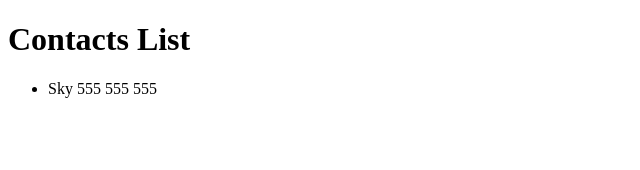
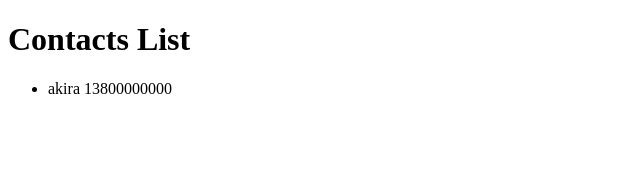
Before and after one commit to zqhong/learn-react, a React app in the folder examples/react_for_everyone/07_starting_a_real_project/: page / in a window 1280 px wide. Shown: the top 170 px of the page, without its empty margins (0-640 px from the left). Built offline with nearby package versions, Linux system fonts and the light colour scheme.

Commit message:
Passing Data Into Our Components

```diff
--- a/examples/react_for_everyone/07_starting_a_real_project/src/App.js
+++ b/examples/react_for_everyone/07_starting_a_real_project/src/App.js
@@ -1,16 +1,22 @@
 import React from 'react';
 import ReactDOM from 'react-dom';
 import ContactsList from './ContactsList';
+
+
+let contacts = {
+    name: "akira",
+    phone: "13800000000"
+};
 
 class App extends React.Component {
     render() {
         return (
             <div>
                 <h1>Contacts List</h1>
-                <ContactsList />
+                <ContactsList contacts={this.props.contacts} />
             </div>
         )
     }
 }
 
-ReactDOM.render(<App />, document.getElementById('app'));
+ReactDOM.render(<App contacts={contacts} />, document.getElementById('app'));
--- a/examples/react_for_everyone/07_starting_a_real_project/src/ContactsList.js
+++ b/examples/react_for_everyone/07_starting_a_real_project/src/ContactsList.js
@@ -5,7 +5,7 @@
     render() {
         return (
             <ul>
-                <li>Sky 555 555 555</li>
+                <li>{this.props.contacts.name} {this.props.contacts.phone}</li>
             </ul>
         )
     }
```
